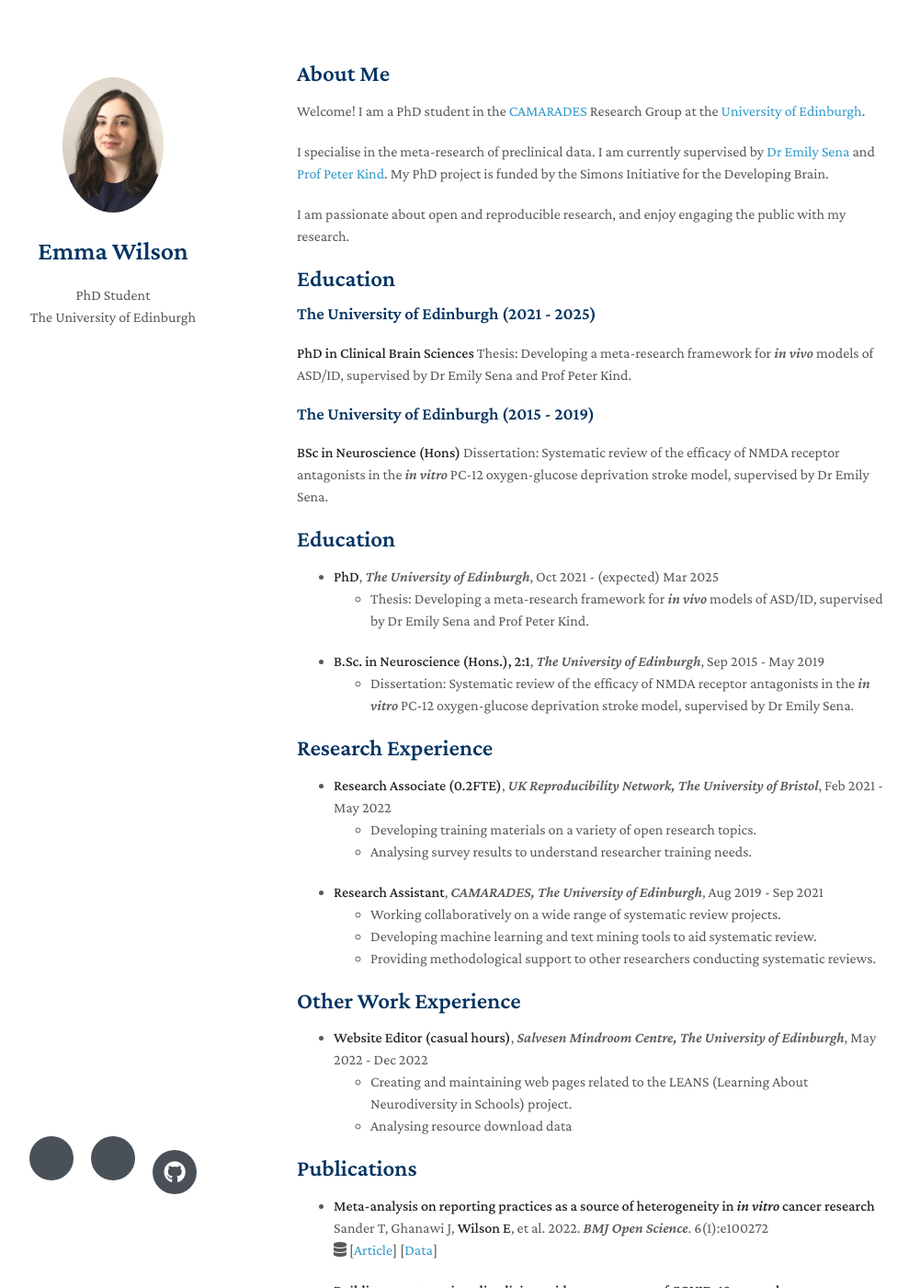
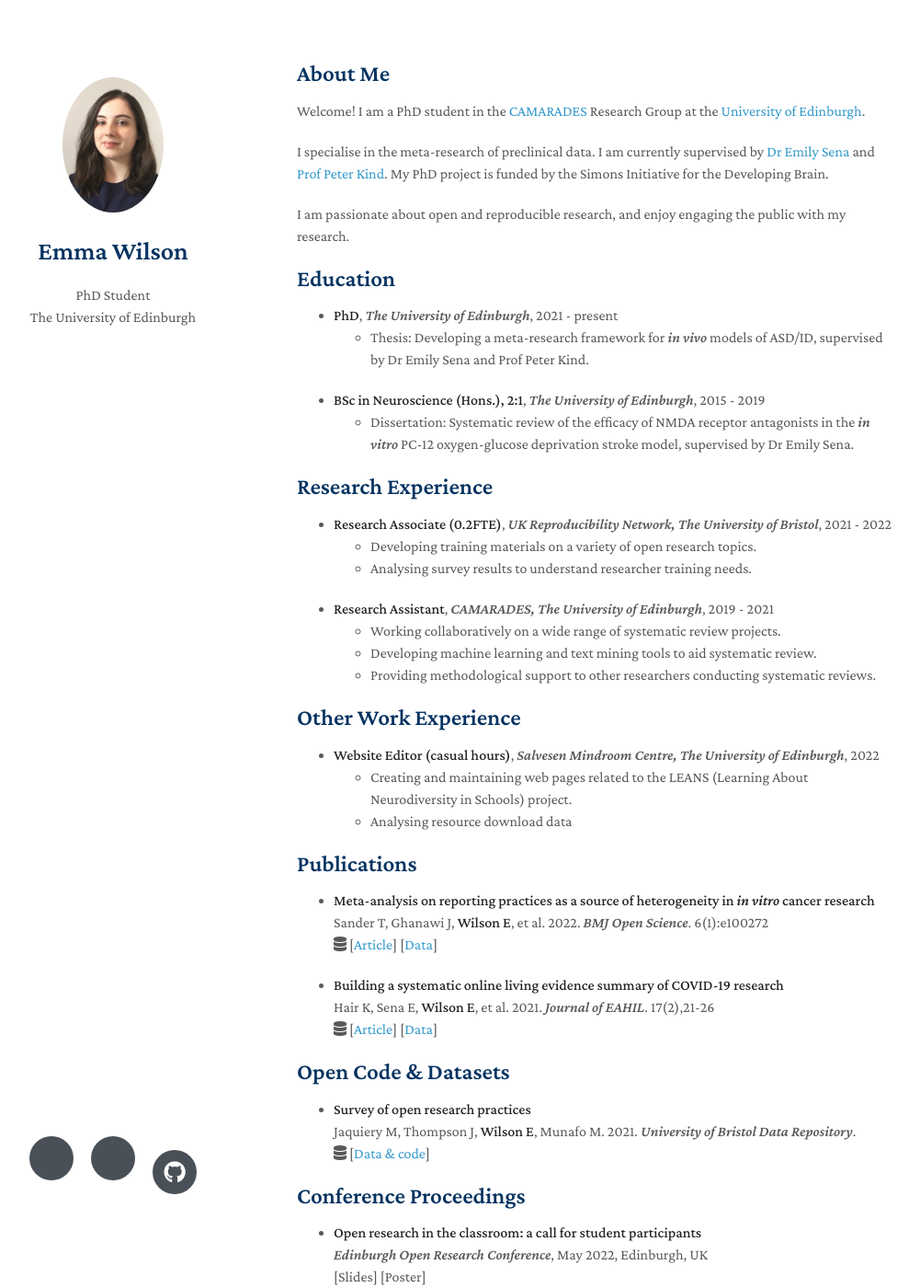
Before and after one commit to emma-wilson/emma-wilson.github.io, a Jekyll site: the page built from index.md, in a window 1280 px wide and 1400 px high. Shown: the whole window at 92% size, without its empty margins (147-1148 px from the left). Built offline with Jekyll 4.4.1, drawn with Linux system fonts in a browser that asks for light colours; nearby versions of some CDN libraries; a style sheet for code colours, icons or effects is not loaded; our own code applies the rules of GitHub Pages for plain Markdown files.

Commit message:
Update index.md

```diff
--- a/index.md
+++ b/index.md
@@ -11,32 +11,23 @@ I specialise in the meta-research of preclinical data. I am currently supervised
 I am passionate about open and reproducible research, and enjoy engaging the public with my research.
 
 ## Education
-### The University of Edinburgh (2021 - 2025)
-**PhD in Clinical Brain Sciences**
-Thesis: Developing a meta-research framework for *in vivo* models of ASD/ID, supervised by Dr Emily Sena and Prof Peter Kind.
 
-### The University of Edinburgh (2015 - 2019)
-**BSc in Neuroscience (Hons)**
-Dissertation: Systematic review of the efficacy of NMDA receptor antagonists in the *in vitro* PC-12 oxygen-glucose deprivation stroke model, supervised by Dr Emily Sena.
-
-## Education
-
-- **PhD**, *The University of Edinburgh*, Oct 2021 - (expected) Mar 2025
+- **PhD**, *The University of Edinburgh*, 2021 - present
   <br>
   - Thesis: Developing a meta-research framework for *in vivo* models of ASD/ID, supervised by Dr Emily Sena and Prof Peter Kind.
 
-- **B.Sc. in Neuroscience (Hons.), 2:1**, *The University of Edinburgh*, Sep 2015 - May 2019
+- **BSc in Neuroscience (Hons.), 2:1**, *The University of Edinburgh*, 2015 - 2019
   <br>
   - Dissertation: Systematic review of the efficacy of NMDA receptor antagonists in the *in vitro* PC-12 oxygen-glucose deprivation stroke model, supervised by Dr Emily Sena.
 
 ## Research Experience
 
-- **Research Associate (0.2FTE)**, *UK Reproducibility Network, The University of Bristol*, Feb 2021 - May 2022
+- **Research Associate (0.2FTE)**, *UK Reproducibility Network, The University of Bristol*, 2021 - 2022
   <br>
   - Developing training materials on a variety of open research topics.
   - Analysing survey results to understand researcher training needs.
 
-- **Research Assistant**, *CAMARADES, The University of Edinburgh*, Aug 2019 - Sep 2021
+- **Research Assistant**, *CAMARADES, The University of Edinburgh*, 2019 - 2021
   <br>
   - Working collaboratively on a wide range of systematic review projects.
   - Developing machine learning and text mining tools to aid systematic review.
@@ -44,7 +35,7 @@ Dissertation: Systematic review of the efficacy of NMDA receptor antagonists in
 
 ## Other Work Experience
 
-- **Website Editor (casual hours)**, *Salvesen Mindroom Centre, The University of Edinburgh*, May 2022 - Dec 2022
+- **Website Editor (casual hours)**, *Salvesen Mindroom Centre, The University of Edinburgh*, 2022
   <br>
   - Creating and maintaining web pages related to the LEANS (Learning About Neurodiversity in Schools) project.
   - Analysing resource download data
```
